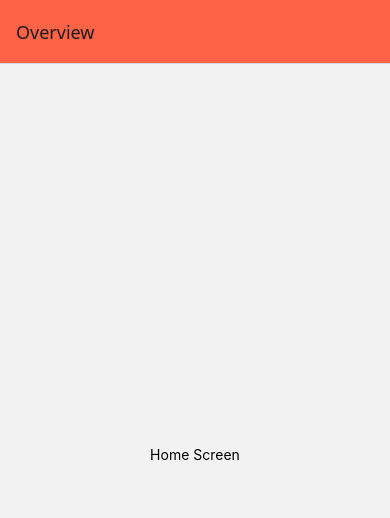
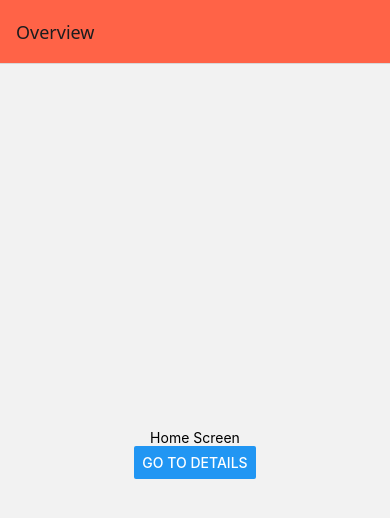
Before and after one commit to j4melaF/appdev2, a React Native app in the folder react-native-navigation/: screen / in a window 390 px wide. Shown: the top 518 px of the page. Built offline with nearby package versions, Linux system fonts and the light colour scheme.

Commit message:
Done with using Link or Button components

```diff
--- a/react-native-navigation/App.tsx
+++ b/react-native-navigation/App.tsx
@@ -1,12 +1,13 @@
 import * as React from 'react';
-import { View, Text } from 'react-native';
-import { createStaticNavigation } from '@react-navigation/native';
+import { View, Text, Button } from 'react-native';
+import { NavigationContainer } from '@react-navigation/native';
 import { createNativeStackNavigator } from '@react-navigation/native-stack';
 
-function HomeScreen() {
+function HomeScreen({ navigation }: { navigation: any }) {
   return (
     <View style={{ flex: 1, alignItems: 'center', justifyContent: 'center' }}>
       <Text>Home Screen</Text>
+      <Button title="Go to Details" onPress={() => navigation.navigate('Details')} />
     </View>
   );
 }
@@ -19,25 +20,18 @@ function DetailsScreen() {
   );
 }
 
-const RootStack = createNativeStackNavigator({
-  initialRouteName: 'Home',
-  screenOptions: {
-    headerStyle: { backgroundColor: 'tomato' },
-  },
-  screens: {
-    Home: {
-      screen: HomeScreen,
-      options: {
-        title: 'Overview',
-      },
-    },
-    Details: DetailsScreen,
-  },
-});
-
-
-const Navigation = createStaticNavigation(RootStack);
+const Stack = createNativeStackNavigator();
 
 export default function App() {
-  return <Navigation />;
+  return (
+    <NavigationContainer>
+      <Stack.Navigator
+        initialRouteName="Home"
+        screenOptions={{ headerStyle: { backgroundColor: 'tomato' } }}
+      >
+        <Stack.Screen name="Home" component={HomeScreen} options={{ title: 'Overview' }} />
+        <Stack.Screen name="Details" component={DetailsScreen} />
+      </Stack.Navigator>
+    </NavigationContainer>
+  );
 }
```
